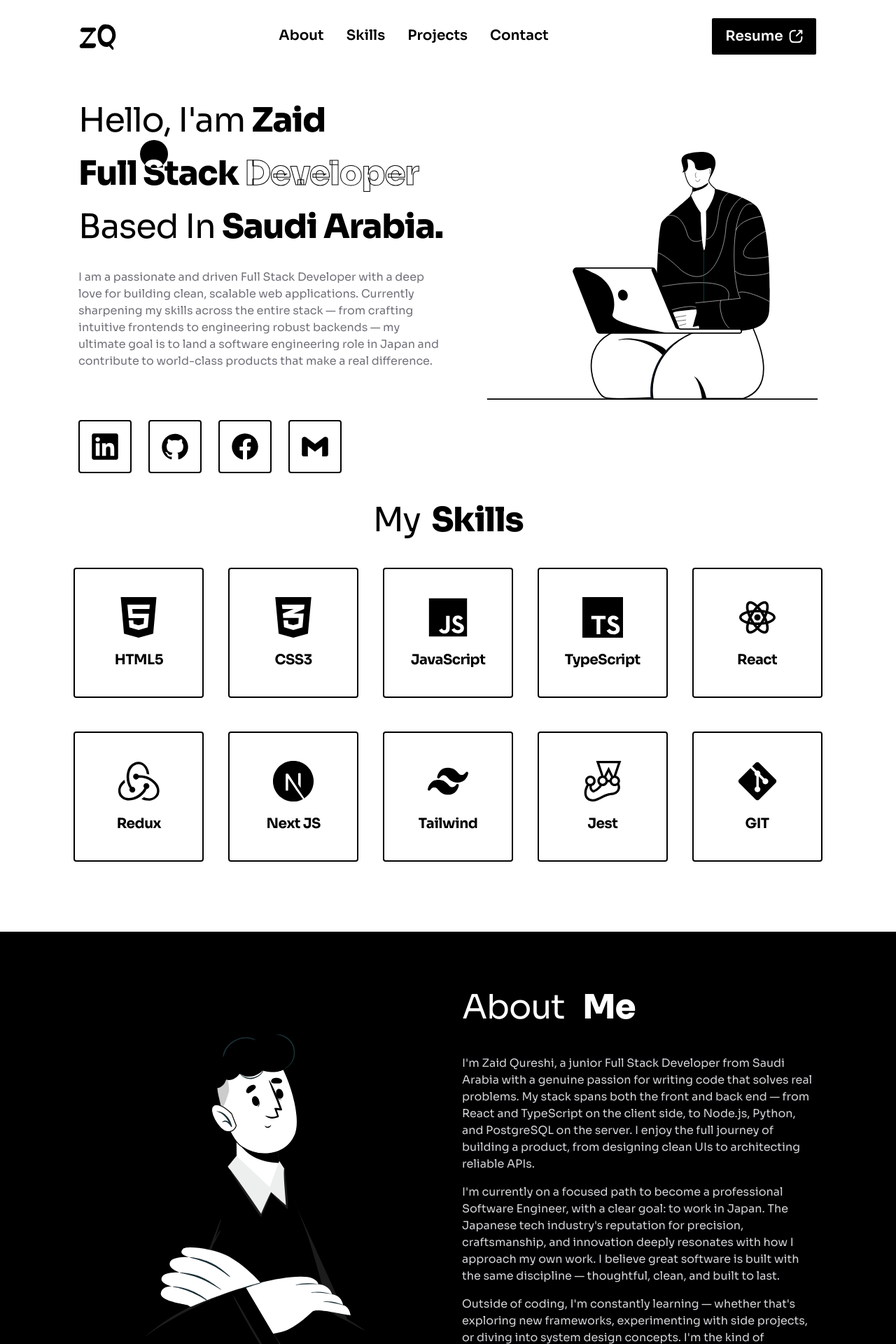
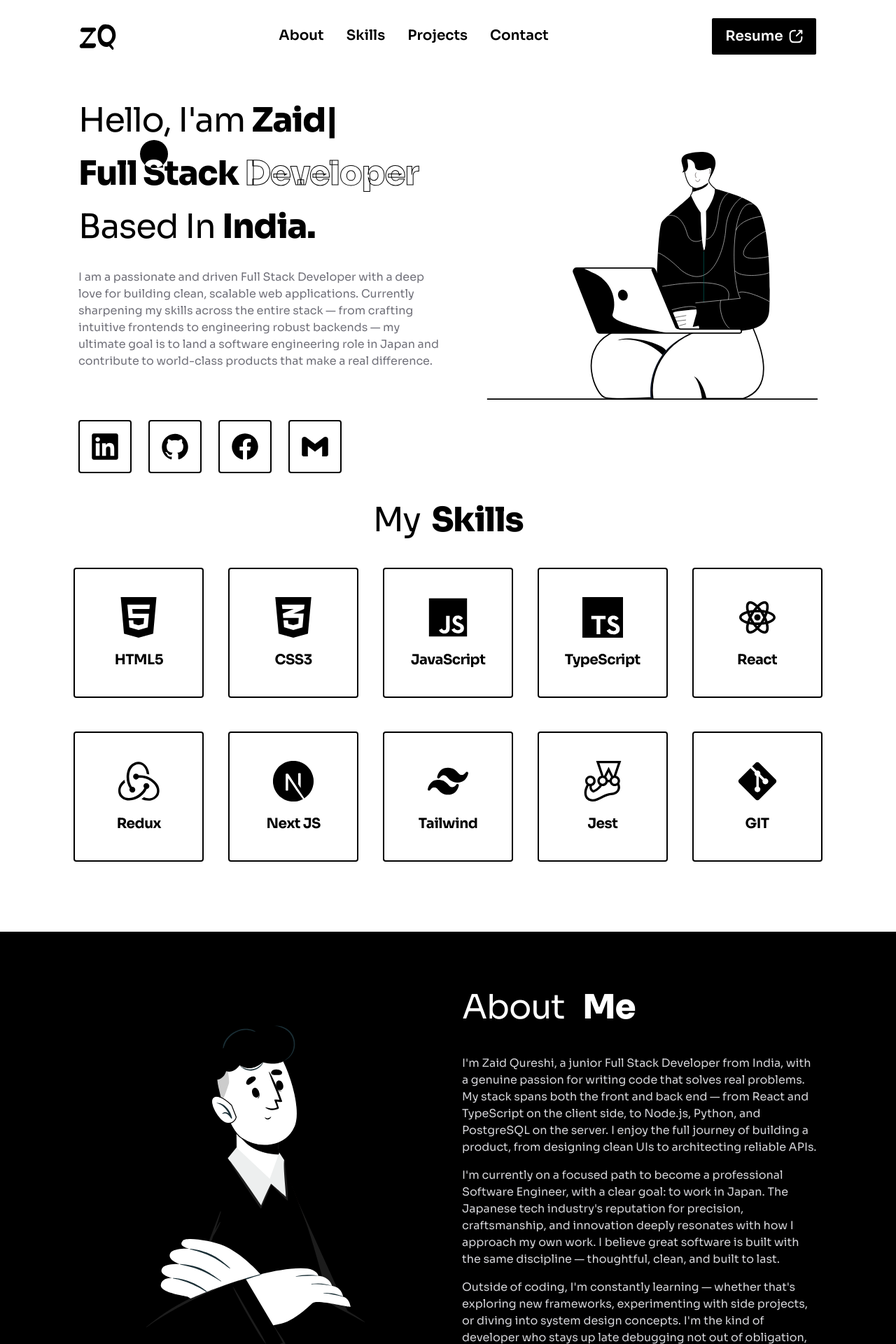
Before and after one commit to moonlit-bae/portfolio, a React (Vite) app: page / in a window 1280 px wide. Shown: the top 1920 px of the page at 70% size. Built offline with nearby package versions, Linux system fonts and the light colour scheme.

Commit message:
modified:   src/components/AboutMe/AboutMe.tsx 	modified:   src/components/Contact/FormActions.tsx 	modified:   src/components/Hero/Hero.tsx 	modified:   src/components/Hero/SocialMedia.tsx

```diff
--- a/src/components/AboutMe/AboutMe.tsx
+++ b/src/components/AboutMe/AboutMe.tsx
@@ -28,7 +28,7 @@ export default function AboutMe() {
             transition={{ duration: 1, type: "spring" }}
             viewport={{ once: true }}
           >
-            I'm Zaid Qureshi, a junior Full Stack Developer from Saudi Arabia
+            I'm Zaid Qureshi, a junior Full Stack Developer from India,
             with a genuine passion for writing code that solves real problems.
             My stack spans both the front and back end — from React and
             TypeScript on the client side, to Node.js, Python, and PostgreSQL on
--- a/src/components/Contact/FormActions.tsx
+++ b/src/components/Contact/FormActions.tsx
@@ -15,7 +15,7 @@ export default function FormActions({ clicked }: { clicked: boolean }) {
         {clicked ? "Sending..." : "Get In Touch"}
       </button>
       <div className="flex gap-3 md:justify-evenly md:gap-5">
-        <SocialCard path="https://www.linkedin.com">
+        <SocialCard path="https://linkedin.com/in/zaid-qureshi-bb3020301">
           <LinkedinIcon className="group-hover:fill-primary-white h-5 w-5" />
         </SocialCard>
         <SocialCard path="https://drive.google.com/uc?export=download&id=1bkGTGMuugK95wQXmPQB4yz-bH2_aGC1n">
--- a/src/components/Hero/Hero.tsx
+++ b/src/components/Hero/Hero.tsx
@@ -33,7 +33,7 @@ export default function Hero() {
           </p>
           <p>
             <span>Based In </span>
-            <span className="font-extrabold">Saudi Arabia.</span>
+            <span className="font-extrabold">India.</span>
           </p>
         </div>
         <p className="text-base/6 font-normal text-zinc-500">
--- a/src/components/Hero/SocialMedia.tsx
+++ b/src/components/Hero/SocialMedia.tsx
@@ -7,7 +7,7 @@ import GitHubIcon from "../../assets/social/github.svg?react";
 export default function SocialMedia() {
   return (
     <div className="flex gap-6 text-black">
-      <SocialCard path="https://linkedin.com">
+      <SocialCard path="https://linkedin.com/in/zaid-qureshi-bb3020301">
         <LinkedinIcon className="group-hover:fill-primary-white h-5 w-5 md:h-10 md:w-10" />
       </SocialCard>
       <SocialCard path="https://github.com/moonlit-bae">
```
